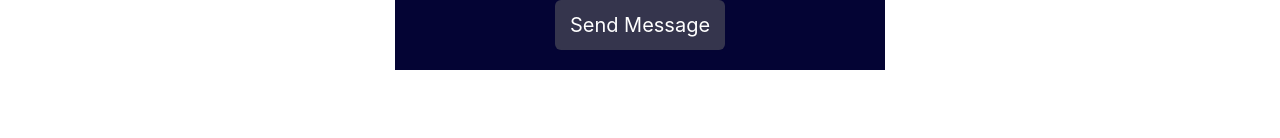
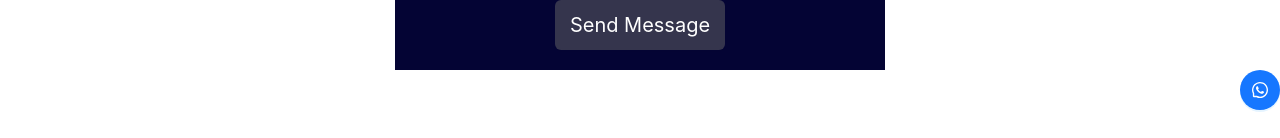
Before and after one commit to Divatta/Arin_tractor-FE, a React (Vite) app: page /contact in a window 1280 px wide. Shown: the part 590-728 px from the top of the page. Built offline with nearby package versions, Linux system fonts and the light colour scheme.

Commit message:
Fixed whatsapp icon

```diff
--- a/src/scss/ContactPage.scss
+++ b/src/scss/ContactPage.scss
@@ -36,15 +36,9 @@
     }
 }
 .whatsapp-icon {
-    display: flex;
-    flex-direction: row;
-    justify-content: end;
-    align-items: end;
-    position: static;
-    right: 0;
-    top: 50%;
-    bottom: 50%;
-    margin-right: 0px;
+    position: fixed;
+    bottom: 100px;
+    right: 0px;
   }
 
   .contactAddress{
```
